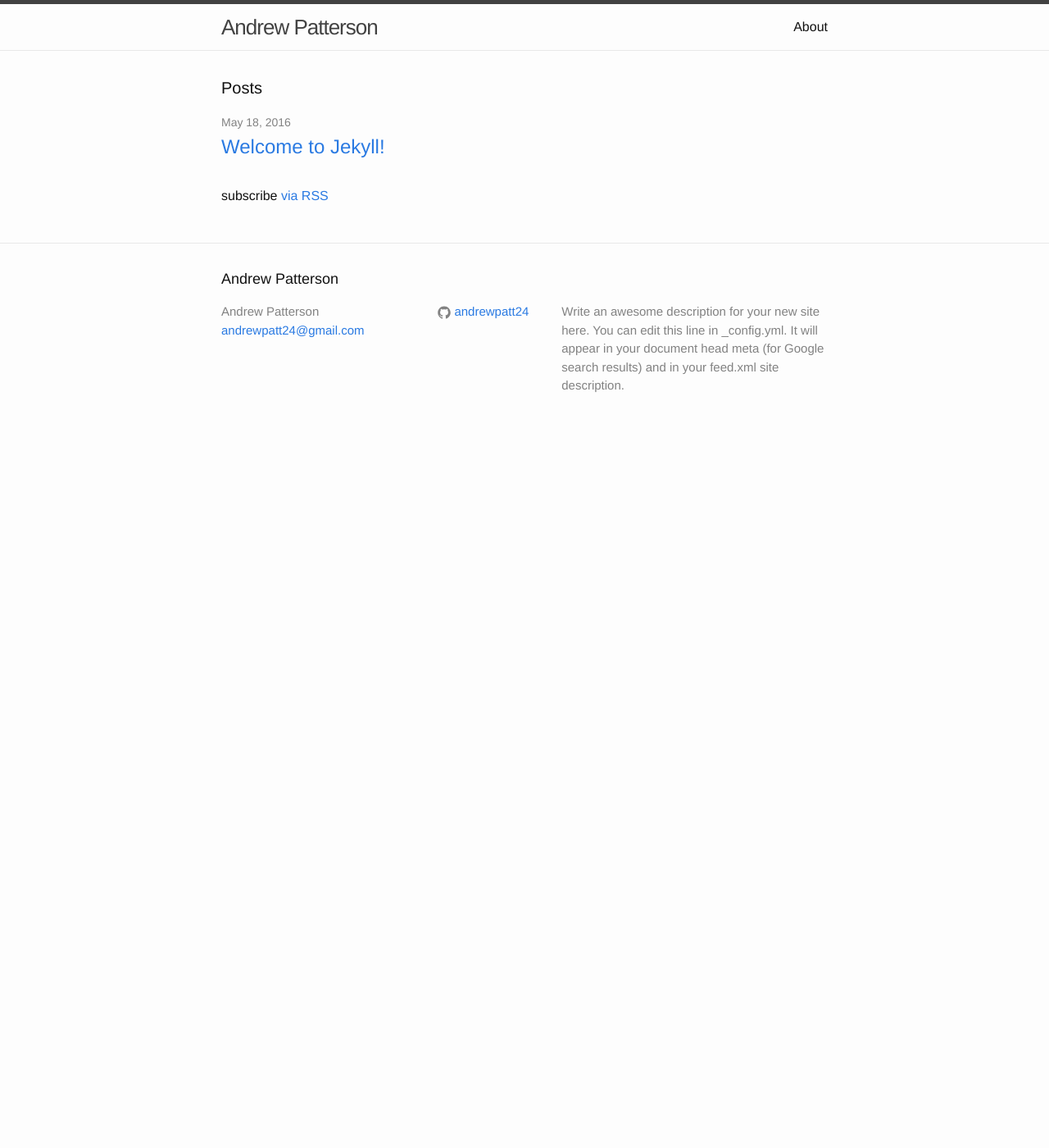
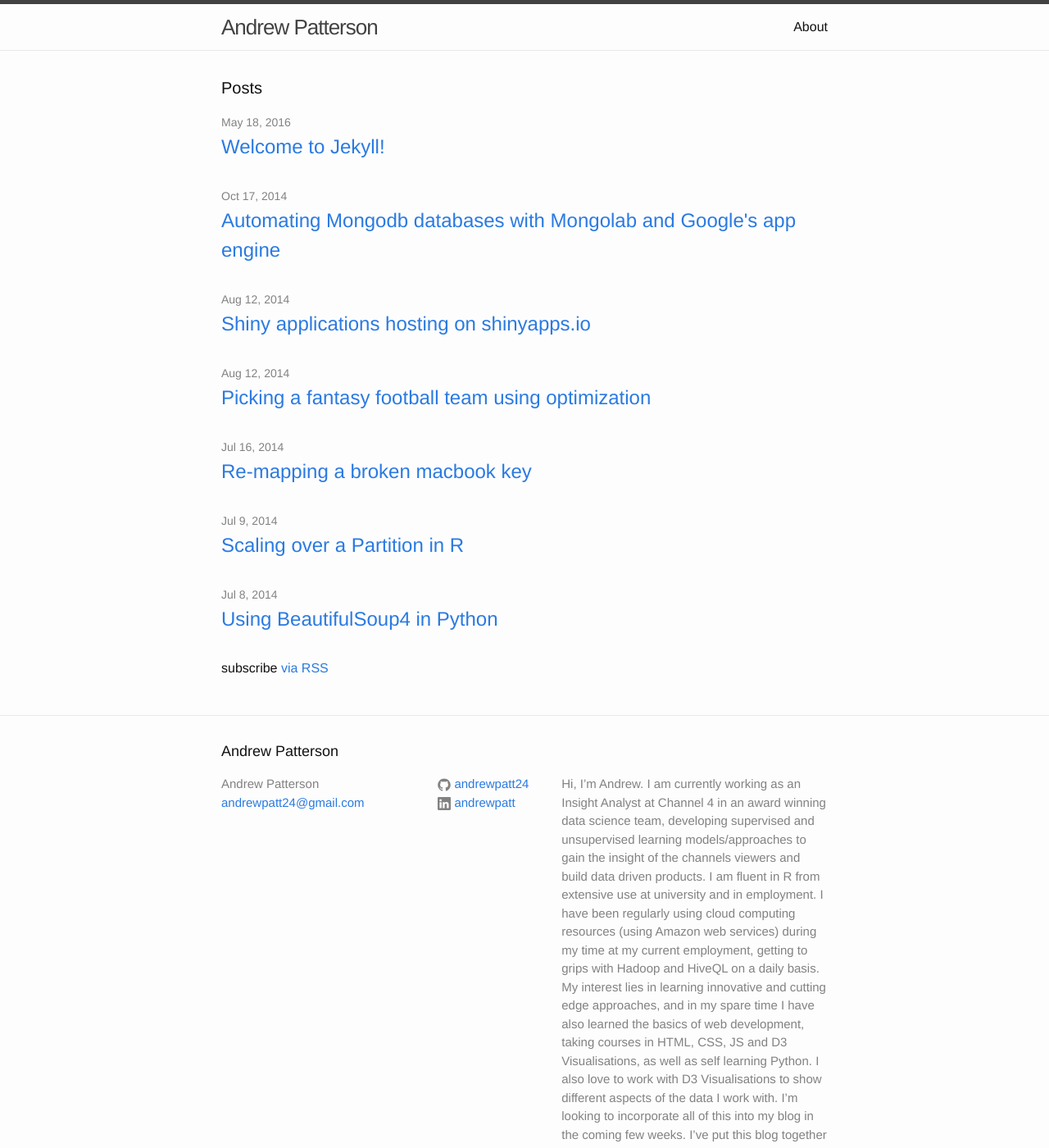
Before and after one commit to andrewpatt24/andrewpatt24.github.io, a Jekyll site: the page built from index.html, in a window 1280 px wide and 1400 px high. Shown: the whole window at 82% size. Built offline with Jekyll 4.4.1, drawn with Linux system fonts in a browser that asks for light colours; some of the changed text lies outside the part shown.

Commit message:
add posts and linked social link

```diff
--- a/_config.yml
+++ b/_config.yml
@@ -9,13 +9,12 @@
 title: Andrew Patterson
 email: andrewpatt24@gmail.com
 description: > # this means to ignore newlines until "baseurl:"
-  Write an awesome description for your new site here. You can edit this
-  line in _config.yml. It will appear in your document head meta (for
-  Google search results) and in your feed.xml site description.
+  Hi, I’m Andrew. I am currently working as an Insight Analyst at Channel 4 in an award winning data science team, developing supervised and unsupervised learning models/approaches to gain the insight of the channels viewers and build data driven products. I am fluent in R from extensive use at university and in employment. I have been regularly using cloud computing resources (using Amazon web services) during my time at my current employment, getting to grips with Hadoop and HiveQL on a daily basis. My interest lies in learning innovative and cutting edge approaches, and in my spare time I have also learned the basics of web development, taking courses in HTML, CSS, JS and D3 Visualisations, as well as self learning Python. I also love to work with D3 Visualisations to show different aspects of the data I work with. I’m looking to incorporate all of this into my blog in the coming few weeks. I’ve put this blog together to encompass my love of Data and Visualisations, and hopefully I can add a bit of a foodie slant to it. The post may seem a little disjointed but I am working on many that will overlap in the future!
 baseurl: "" # the subpath of your site, e.g. /blog
 url: "http://andrewpatt24@github.io" # the base hostname & protocol for your site
 # twitter_username: jekyllrb
 github_username:  andrewpatt24
-
+linkedin_username:    andrewpatt
+# uk.linkedin.com/in/andrewpatt
 # Build settings
 markdown: kramdown
--- a/_includes/footer.html
+++ b/_includes/footer.html
@@ -25,6 +25,12 @@
             {% include icon-twitter.html username=site.twitter_username %}
           </li>
           {% endif %}
+
+          {% if site.linkedin_username %}
+          <li>
+            {% include icon-linkedin.html username=site.linkedin_username %}
+          </li>
+          {% endif %}
         </ul>
       </div>
 
--- /dev/null
+++ b/_includes/icon-linkedin.html
@@ -0,0 +1,8 @@
+<a href="https://linkedin.com/in/{{ site.linkedin_username }}">
+	<span class="icon icon--linkedin">
+		{% include icon-linkedin.svg %}
+	</span>
+	<span class="username">
+		{{ site.linkedin_username }}
+	</span>
+</a>
--- /dev/null
+++ b/_posts/2014-07-16-remapping_a_broken_macbook_key.markdown
@@ -0,0 +1,15 @@
+---
+layout: post
+title:  "Re-mapping a broken macbook key"
+date:   2014-07-16 09:41:01 +0100
+categories: xml
+---
+I recently started using an old macbook, cleaning out the whole hard drive and re-installing Mavericks OS-X on it. The problem was it had a broken zero key. At first I thought I could deal with it, but I didn't get to the second line of some new code before I realised the biggest problem: No closing bracket. Damn it.
+
+After a bit of googling I found a great app on the app store, called <a title="Karabiner" href="https://pqrs.org/osx/karabiner/" target="_blank">Karabiner</a> (formally KeyRemap4Macbook). Along with a number of drop-down lists, you can edit an xml to change just about anything you like on the keyboard. I would recommend it for anyone trying to change anything on their keyboard, as the app gives limitless possibilities if your happy to spend the time learning its xml.
+
+Below is the script I used to remap CTRL+9 to 0 - and SHIFT+CTRL+9 to ")"
+
+<script src="https://gist.github.com/andrewpatt24/bb64583b359864f75290.js"></script>
+
+Theres not much to it but I felt quite happy once i'd worked out how to use it. Lets just hope I don't need what CTRL+9 actually gives...
--- /dev/null
+++ b/_posts/2014-08-12-fantasy_football_optimisation.markdown
@@ -0,0 +1,259 @@
+---
+layout: post
+title:  "Picking a fantasy football team using optimization"
+date:   2014-08-12 09:41:01 +0100
+categories: R
+---
+It's that time again in the year when all of my friends are putting together fantasy premier league competitions, and after failing numerous years with my distinct lack of football knowledge, I thought I would employ a strategy I am actually good at.
+
+So below is documenting how I've shaped my team in Week 1. It is using a basic linear optimisation approach which you can read <a title="Wikipedia: Linear Programming" href="http://en.wikipedia.org/wiki/Linear_programming" target="_blank">here</a>. In short, the algorithm is maximising the amount of points I can get from a group of players given specified constraints.
+
+These specified constraints to the current system, which have been built into my program, are:
+<ul>
+	<li>Squad Size: To join the game select a fantasy football squad of 15 players, consisting of 2 Goalkeepers, 5 Defenders, 5 Midfielders and 3 Forwards</li>
+	<li>Total Spend: You have £100 million to construct your squad</li>
+	<li>Team Quota: You can select up to 3 players from a single Barclays Premier League team.</li>
+</ul>
+&nbsp;
+
+I have therefore used these constraints to build the function in R below:
+
+<script src="https://gist.github.com/andrewpatt24/1b9c2a94ab1496be82b2.js"></script>
+
+
+This has been built around the <a title="Player and Points list" href="http://fantasy.premierleague.com/player-list/" target="_blank">fantasy points data</a> which you can easily extract from the main website. There is a little bit of  editing you need to do so it is in the right format, but the code is quite simple and is below:
+
+<script src="https://gist.github.com/andrewpatt24/926f33cabb62e216c067.js"></script>
+
+The above code has said that I want to optimize my whole squad (All 15 players) with the full £100m. The output we gain from the above code is:
+
+&nbsp;
+<table style="border-collapse: collapse;width: 144pt" border="0" width="192" cellspacing="0" cellpadding="0"> <col style="width: 48pt" span="3" width="64" />
+<tbody>
+<tr style="height: 12.75pt">
+<td style="height: 12.75pt;width: 48pt" width="64" height="17">Player</td>
+<td style="width: 48pt" width="64">Points</td>
+<td style="width: 48pt" width="64">Cost</td>
+</tr>
+<tr style="height: 12.75pt">
+<td style="height: 12.75pt" height="17">Howard</td>
+<td align="right">160</td>
+<td align="right">5.5</td>
+</tr>
+<tr style="height: 12.75pt">
+<td style="height: 12.75pt" height="17">Speroni</td>
+<td align="right">144</td>
+<td align="right">5</td>
+</tr>
+<tr style="height: 12.75pt">
+<td style="height: 12.75pt" height="17">Coleman</td>
+<td align="right">180</td>
+<td align="right">7</td>
+</tr>
+<tr style="height: 12.75pt">
+<td style="height: 12.75pt" height="17">Terry</td>
+<td align="right">172</td>
+<td align="right">6.5</td>
+</tr>
+<tr style="height: 12.75pt">
+<td style="height: 12.75pt" height="17">Koscielny</td>
+<td align="right">155</td>
+<td align="right">6</td>
+</tr>
+<tr style="height: 12.75pt">
+<td style="height: 12.75pt" height="17">Mertesacker</td>
+<td align="right">157</td>
+<td align="right">6</td>
+</tr>
+<tr style="height: 12.75pt">
+<td style="height: 12.75pt" height="17">Fonte</td>
+<td align="right">149</td>
+<td align="right">5.5</td>
+</tr>
+<tr style="height: 12.75pt">
+<td style="height: 12.75pt" height="17">Yaya Toure</td>
+<td align="right">241</td>
+<td align="right">11</td>
+</tr>
+<tr style="height: 12.75pt">
+<td style="height: 12.75pt" height="17">Gerrard</td>
+<td align="right">205</td>
+<td align="right">9</td>
+</tr>
+<tr style="height: 12.75pt">
+<td style="height: 12.75pt" height="17">Puncheon</td>
+<td align="right">131</td>
+<td align="right">6</td>
+</tr>
+<tr style="height: 12.75pt">
+<td style="height: 12.75pt" height="17">Sidwell</td>
+<td align="right">126</td>
+<td align="right">5.5</td>
+</tr>
+<tr style="height: 12.75pt">
+<td style="height: 12.75pt" height="17">Noble</td>
+<td align="right">125</td>
+<td align="right">5.5</td>
+</tr>
+<tr style="height: 12.75pt">
+<td style="height: 12.75pt" height="17">Giroud</td>
+<td align="right">187</td>
+<td align="right">8.5</td>
+</tr>
+<tr style="height: 12.75pt">
+<td style="height: 12.75pt" height="17">Lambert</td>
+<td align="right">179</td>
+<td align="right">7.5</td>
+</tr>
+<tr style="height: 12.75pt">
+<td style="height: 12.75pt" height="17">Campbell</td>
+<td align="right">108</td>
+<td align="right">5.5</td>
+</tr>
+</tbody>
+</table>
+&nbsp;
+
+This looks relatively correct, and tells us that last year if we were to keep this squad we could potentially have had ~1929 points (quickly calculating from the top 11 players in the squad). While that isn't great vs the best teams from last year, remember not all players would be playing well all season, so you may have to re-adjust teams based on form.
+
+&nbsp;
+
+Interestingly, that may still not be the best option to pursue. I have built the optimisation function so that it wont just pick the best 15, but will potentially pick the best 11 for you with a smaller pot of money. You can then pick smaller players to fill the bench afterwards.
+
+&nbsp;
+
+To do this correctly, we need to work out what is the maximum amount of money we can optimise over, while still having enough to fill the bench. To do this it is best to actually work backwards. What is the least amount of money we can spend on the bench players?
+
+&nbsp;
+
+I have done this with the following selections:
+
+Pick 1 Goalkeeper, 1 Defender, 1 Midfield, 1 Attacker with £17m:
+
+<code>Opt.squad(footy.data,cost=17,n.gk=1,n.df=1,n.md=1,n.fd=1)</code>
+
+&nbsp;
+<table style="border-collapse: collapse;width: 144pt" border="0" width="192" cellspacing="0" cellpadding="0"> <col style="width: 48pt" span="3" width="64" />
+<tbody>
+<tr style="height: 12.75pt">
+<td style="height: 12.75pt;width: 48pt;border-left-width: initial;border-left-color: initial" width="64" height="17">Player</td>
+<td id="origin" style="width: 48pt" width="64">Points</td>
+<td style="width: 48pt" width="64">Cost</td>
+</tr>
+<tr style="height: 12.75pt">
+<td style="height: 12.75pt;border-left-width: initial;border-left-color: initial" height="17">Myhill</td>
+<td align="right">43</td>
+<td align="right">4</td>
+</tr>
+<tr style="height: 12.75pt">
+<td style="height: 12.75pt;border-left-width: initial;border-left-color: initial" height="17">Bruce</td>
+<td align="right">38</td>
+<td align="right">4</td>
+</tr>
+<tr style="height: 12.75pt">
+<td style="height: 12.75pt;border-left-width: initial;border-left-color: initial" height="17">El Ahmadi</td>
+<td align="right">69</td>
+<td align="right">4.5</td>
+</tr>
+<tr style="height: 12.75pt">
+<td style="height: 12.75pt;border-left-width: initial;border-left-color: initial" height="17">Vaz Te</td>
+<td align="right">19</td>
+<td align="right">4.5</td>
+</tr>
+</tbody>
+</table>
+&nbsp;
+
+We can then just use the remaining money to pick our most optimal 4-4-2 with the remaining £83m:
+
+<code>Opt.squad(footy.data,cost=83,n.gk=1,n.df=4,n.md=4,n.fd=2)</code>
+
+&nbsp;
+<table style="border-collapse: collapse;width: 144pt" border="0" width="192" cellspacing="0" cellpadding="0"> <col style="width: 48pt" span="3" width="64" />
+<tbody>
+<tr style="height: 23.25pt">
+<td style="height: 23.25pt;width: 48pt;border-left-width: initial;border-left-color: initial" width="64" height="31">Player</td>
+<td id="origin" style="width: 48pt" width="64">Points</td>
+<td style="width: 48pt" width="64">Cost</td>
+</tr>
+<tr style="height: 13.5pt">
+<td style="height: 13.5pt;border-left-width: initial;border-left-color: initial" height="18">Howard</td>
+<td align="right">160</td>
+<td align="right">5.5</td>
+</tr>
+<tr style="height: 13.5pt">
+<td style="height: 13.5pt;border-left-width: initial;border-left-color: initial" height="18">Baines</td>
+<td align="right">169</td>
+<td align="right">7</td>
+</tr>
+<tr style="height: 13.5pt">
+<td style="height: 13.5pt;border-left-width: initial;border-left-color: initial" height="18">Coleman</td>
+<td align="right">180</td>
+<td align="right">7</td>
+</tr>
+<tr style="height: 13.5pt">
+<td style="height: 13.5pt;border-left-width: initial;border-left-color: initial" height="18">Terry</td>
+<td align="right">172</td>
+<td align="right">6.5</td>
+</tr>
+<tr style="height: 13.5pt">
+<td style="height: 13.5pt;border-left-width: initial;border-left-color: initial" height="18">Fonte</td>
+<td align="right">149</td>
+<td align="right">5.5</td>
+</tr>
+<tr style="height: 13.5pt">
+<td style="height: 13.5pt;border-left-width: initial;border-left-color: initial" height="18">Yaya Toure</td>
+<td align="right">241</td>
+<td align="right">11</td>
+</tr>
+<tr style="height: 23.25pt">
+<td style="height: 23.25pt;border-left-width: initial;border-left-color: initial" height="31">Hazard</td>
+<td align="right">202</td>
+<td align="right">10</td>
+</tr>
+<tr style="height: 13.5pt">
+<td style="height: 13.5pt;border-left-width: initial;border-left-color: initial" height="18">Gerrard</td>
+<td align="right">205</td>
+<td align="right">9</td>
+</tr>
+<tr style="height: 13.5pt">
+<td style="height: 13.5pt;border-left-width: initial;border-left-color: initial" height="18">Sidwell</td>
+<td align="right">126</td>
+<td align="right">5.5</td>
+</tr>
+<tr style="height: 13.5pt">
+<td style="height: 13.5pt;border-left-width: initial;border-left-color: initial" height="18">Giroud</td>
+<td align="right">187</td>
+<td align="right">8.5</td>
+</tr>
+<tr style="height: 13.5pt">
+<td style="height: 13.5pt;border-left-width: initial;border-left-color: initial" height="18">Lambert</td>
+<td align="right">179</td>
+<td align="right">7.5</td>
+</tr>
+</tbody>
+</table>
+&nbsp;
+
+Here we can see that actually using this the top eleven players calculated separately we could have got 1970 points last season. We can do this in many different ways, for example if we only wanted 1 good attacker and have more midfielders, or we may want 12/13 good players in case of injury.
+
+&nbsp;
+
+There are some drawbacks to the current method:
+<ul>
+	<li>No new transfers into existing clubs are counted</li>
+	<li>No players from promoted clubs are counted</li>
+</ul>
+&nbsp;
+
+It is therefore not a perfect way to pick a fantasy team, but it's good to analyse last years and see what you can get with what you have got.
+
+&nbsp;
+
+I think for next steps I will be building something that can calculate expected points next season rather than just looking at last seasons points, based on what club they play for, age, and how long they have at the club. I will also try and build an algorithm to correctly swap the best players throughout the season to maximise the points in each gameweek. For these two ventures I will obviously need a lot more data which needs to be sourced.
+
+&nbsp;
+
+As I've already said, it isn't perfect but it is a useful tool to help ascertain my starting squad for the season.
+
+<strong>Edit:</strong> I've recently found a very similar article written about a month before I posted this one. You can find this at <a href="http://pena.lt/y/2014/07/24/mathematically-optimising-fantasy-football-teams/">pena.lt/y</a>. There are many more articles where he has taken similar ideas to deeper levels. I'll definitely be keeping a track of his further work! Great stuff!
--- /dev/null
+++ b/_posts/2014-10-07-shiny_app_hosting.markdown
@@ -0,0 +1,42 @@
+---
+layout: post
+title:  "Shiny applications hosting on shinyapps.io"
+date:   2014-08-12 09:41:01 +0100
+categories: R Shiny
+---
+I've thought shiny apps were a good idea for a while now. For anyone who doesn't know, Shiny is a package in Rstudio to create Web applications powered by R (you can find out more <a title="Shiny for rstudio" href="http://shiny.rstudio.com/" target="_blank">here</a>). Locally, these can be good ways to graphically explore data. To share them though, they need a dedicated shiny server. Given this fact, I've been torn as to whether they are actually worth it, as it may just be easier to create aweb application from scratch using html/css/javascript and some of the popular scripts like d3.js.
+
+However, a few weeks ago I came across the new platform (as a service) from rstudio to easily implement shiny servers at <a title="shinyapps.io" href="https://www.shinyapps.io" target="_blank">shinyapps.io</a>.
+
+This means that sharing any work developed in R has been made a lot easier.
+
+I'm not going to go through how to make a shiny application here, but there is a fantastic <a title="Shiny tutorial" href="http://shiny.rstudio.com/tutorial/" target="_blank">walkthrough</a> on the rstudio site. Below I will just go over a shiny app I created and how I implemented it on the shinyapps.io server.
+
+However you can find all of my code in my Shiny application <a title="Shiny Profiling app" href="https://github.com/andrewpatt24/simple-shiny-app" target="_blank">repository</a>.
+
+I originally created a web application to graphically represent categorical variables against a Flag, so as to understand the differences across an explanatory variable. For the showcase here, I have included a subset of the variables from the Titanic survival data.
+<h2>Notes on building a shiny app and using shinyapps.io</h2>
+You can find a step by step guide of how to create the shiny app on the server <a title="Getting started with shinyapps.io" href="http://shiny.rstudio.com/articles/shinyapps.html" target="_blank">here</a>. However below a few tips I found on my way:
+<ol>
+	<li>The basic packages you will need are "Shiny", along with "shinyapps" and "scrypt" which you will need to install from github using "devtools":<code>
+install.packages("Shiny")
+install.packages("ggplot2")
+install.packages("reshape2")
+install.packages("devtools")
+install_github('rCharts','ramnathv')
+install_github('rstudio/shinyapps')
+install_github('rstudio/rscrypt')
+</code>Note I have also included ggplot2, reshape2 and rCharts here, the latter two used in the shiny app. These are pretty standard at the top of any of my scripts, and if you are not using them then check them out. In particular, The Shiny application has used rCharts, which is my go-to graphical package for R if I'm going to be showing anyone else my work, leveraging d3 - it's really easy to use and looks very slick.</li>
+	<li>Put a meaningful name to your account. This sounds silly but I ended up putting my name there which was little silly, as it is now on every webpage I now create.If you are using it for a specific project, the name is included in the web page for each shiny app so best to keep it meaningful.</li>
+	<li>Make sure you set your working directory straight away using <code>setwd("")</code>. I don't normally use this as I think its bad practice if you are working with lots of different files, but here it makes alot of sense.</li>
+	<li>The compilation of the app on the server works differently if you have built your app on a windows system. It took me a while but I found that if you are referencing any of the libraries, then they need to be in lower-case (Apart from when you actually load it in using <code>library()</code>). There may be a few more similar issues but that was the only one I ran into.</li>
+</ol>
+Finally, check out my shiny application at <a href="https://apatterson.shinyapps.io/profile-app/" target="_blank">https://apatterson.shinyapps.io/profile-app/</a>. You can also easily add in a username/password for your app, although I'm not overly sure how secure it would be so probably using it for sensitive data isn't the best idea. Also, at least in the alpha version, This isn't the smoothest of operations and has caused some errors when loading the app.
+
+Below is a small iframe of the app, however use the link above to see the full size page.
+
+<iframe src="https://apatterson.shinyapps.io/profile-app/" height="800px" width="800px"></iframe>
+
+Also, if you like the app and want to use it, fork it on github <a title="simple-shiny-app" href="https://github.com/andrewpatt24/simple-shiny-app" target="_blank">here</a>.
+<h2>Final Verdict</h2>
+While shinyapps.io has made it alot easier to share your shiny application, I still can't help feeling it may be easier, and more versatile, to produce it in pure html/js. That way it can be shared with people who do not have access to R, and you are not limited only to what shiny has to offer. If however you are firmly entrenched is using R, and want to keep it that way, Rstudio's new "platform as a service" has defiantely made that alot easier. It's still in alpha at the moment but I expect it to get better, and easier, as it develops.
--- /dev/null
+++ b/_posts/2014-10-17-mongolab_google_app_engine.markdown
@@ -0,0 +1,31 @@
+---
+layout: post
+title:  "Automating Mongodb databases with Mongolab and Google's app engine"
+date:   2014-10-17 12:37:01 +0100
+categories: Mongodb Python python BeautifulSoup
+---
+After <a href="http://www.dinnerwithdata.com/picking-a-fantasy-football-team-using-optimization/" title="Picking a fantasy football team using optimisation" target="_blank">optimising fantasy football teams</a> in one of my previous posts, I wanted to take this idea further, and see if I can find an automated approach for substitutions and team selections through the season.
+
+Before I do that however, I realised I needed to find a way to automate collecting the fantasy points data. While looking at Simon Rapers post on <a href="http://www.coppelia.io/" title="coppelia.io" target="_blank">Coppelia.io</a>, and how he used the <a href="https://cloud.google.com/appengine/" title="Google App Engine" target="_blank">Google app engine platform</a> for his new host of his twitterbot <a href="http://www.coppelia.io/a-new-home-for-pifreak/" title="A new home for PiFreak" target="_blank">PiFreak</a>, I thought this may be a useful tool to automate the data collection.
+
+As I hadn't used Mongodb before, I decided that that would be my prefered storage mechanism. <a href="https://mongolab.com/" title="MongoLab" target="_blank">Mongolab</a> provide a sandbox account for free, and since the data was quite small, I would never reach its limit during the season. This meant I could use the free tier on both mongolab and the google app engine, which is obviously a bonus!
+
+I won't go through the basics of either Mongodb/Mongolab or the Google App Engine here, as both sites have great introductions as to how they work. If you want to access a mongodb database through python, pymongo is a great resource, its unfortunate I wasn't able to use it here but I will be using it extensively to access the data for analysis.
+
+To get the app running, I have it scheduled to run at 10:00am every morning using the cron.yaml script. The code pulls in a small dataset of gameweek start dates, and checks whether today is the day before that (so I have time to do anything with it before the transfer deadline!). If this is correct it then pulls the data out using <a href="http://www.dinnerwithdata.com/using-beautifulsoup4-for-python/" title="Using Beautifulsoup4 in python" target="_blank">beautiful soup</a>, and uploads the set of player dictionaries to my Mongodb database hosted on Mongolab.
+
+Below is the python script I use to do the check, and if successful, scrape the data and upload it to mongolab using there API:
+
+<script src="https://gist.github.com/andrewpatt24/5ccf0a44a9bb71b21c9f.js"></script>
+
+If you want to see the whole app, you can visit it on my github repository <a href="https://github.com/andrewpatt24/getFootyData" title="getFootyData" target="_blank">here</a>.
+
+Doing this process, here are the things I learnt:
+
+<ol>
+	<li>Unfortunately the Google app engine doesn't support mongodb so you cant use things like pymongo to interact with your database. This is where Mongolab comes to the rescue with its REST API. Without this it would not have been possible to host the app on google app engine.</li>
+	<li>You have to be careful with building your app on a windows machine. Pulling in external data from a text file in python has the usual <code>\n</code> and <code>\r\n</code> issues. For a while my app was failing just because of this difference since (I can assume) the google app engine is linux based. I have run into this a number of times as I use a mac at home, but a PC at work. This handy <a href="http://stackoverflow.com/questions/4599936/handling-r-n-vs-n-newlines-in-python-on-mac-vs-windows" target="_blank">stackoverflow answer</a> sums up nicely the problem and how to deal with it</li>
+	<li>I'm still properly understanding the best structure to use my on my mongo database so things may change slightly once I grab more and more data. However it will all still be relatively small so I don't think I'm going to need to worry.</li>
+</ol>
+
+The next steps I think for this project is to start developing the optimizer in python. The code in the previous post is obviously in R so I would struggle to automate it effectively. Once that is done I may create another app (its all free!) to automate this procedure. If only the Premier league site had an API for controlling my team too......
```
Also changed, not shown: _posts/2014-07-09-scaling_over_a_partition.markdown (added, +9 -0 lines), _posts/2014-08-14-using_beautifulsoup4_in_python.markdown (added, +13 -0 lines), _includes/icon-linkedin.svg (added).
